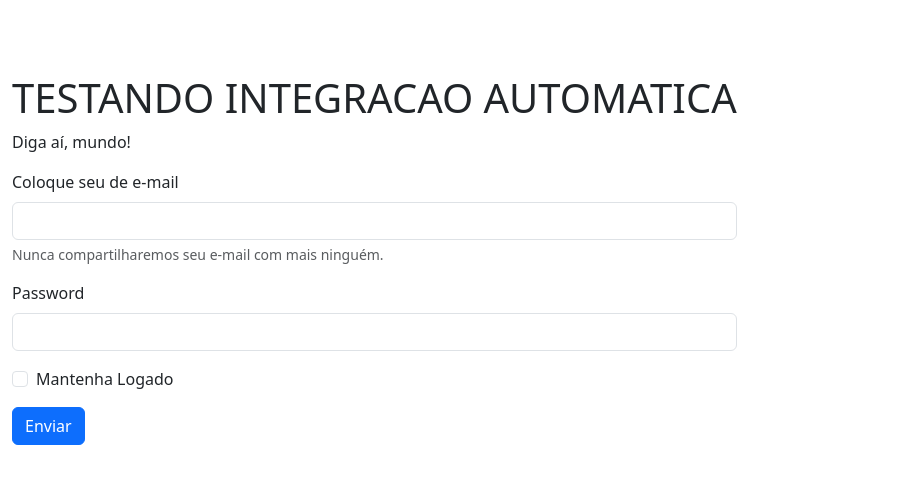
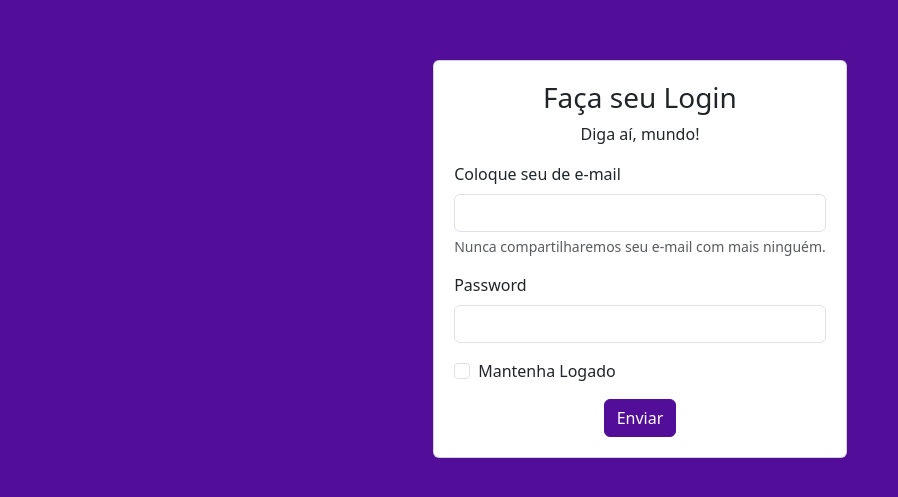
Before and after one commit to RoqueLeto/login, a React (Vite) app in the folder client/: page / in a window 1280 px wide. Shown: the part 141-638 px from the top of the page, without its empty margins (0-898 px from the left). Built offline with nearby package versions, Linux system fonts and the light colour scheme.

Commit message:
Configura CSS

```diff
--- a/client/src/App.jsx
+++ b/client/src/App.jsx
@@ -3,7 +3,8 @@ import React from "react";
 const App = () => {
   return (
     <div className="container">
-      <h1>TESTANDO INTEGRACAO AUTOMATICA</h1>
+      <div className="card">
+        <h3>Faça seu Login</h3>
         <p>Diga aí, mundo!</p>
         <form>
           <div className="mb-3">
@@ -40,10 +41,13 @@ const App = () => {
               Mantenha Logado
             </label>
           </div>
+            <div className="text-center">
               <button type="submit" className="btn btn-primary">
               Enviar
               </button>
+            </div>
         </form>
+      </div>
     </div>
   );
 };
--- a/client/src/index.css
+++ b/client/src/index.css
@@ -5,7 +5,8 @@
 
   color-scheme: light dark;
   color: rgba(255, 255, 255, 0.87);
-  background-color: #242424;
+  /*background-color: #242424;*/
+  background-color: rgb(83, 14, 153);
 
   font-synthesis: none;
   text-rendering: optimizeLegibility;
@@ -26,9 +27,11 @@ a:hover {
 body {
   margin: 0;
   display: flex;
+  justify-content: center;
   place-items: center;
   min-width: 320px;
   min-height: 100vh;
+  background-color: rgb(83, 14, 153) !important;
 }
 
 h1 {
@@ -38,17 +41,18 @@ h1 {
 
 button {
   border-radius: 8px;
-  border: 1px solid transparent;
+  border: 1px solid rgb(83, 14, 153) !important;
   padding: 0.6em 1.2em;
   font-size: 1em;
   font-weight: 500;
   font-family: inherit;
-  background-color: #1a1a1a;
+  background-color: rgb(83, 14, 153) !important;
   cursor: pointer;
   transition: border-color 0.25s;
 }
 button:hover {
   border-color: #646cff;
+  opacity: 0.8;
 }
 button:focus,
 button:focus-visible {
@@ -58,7 +62,8 @@ button:focus-visible {
 @media (prefers-color-scheme: light) {
   :root {
     color: #213547;
-    background-color: #ffffff;
+    background-color: rgb(83, 14, 153);
+    /*background-color: #ffffff;*/
   }
   a:hover {
     color: #747bff;
@@ -67,3 +72,9 @@ button:focus-visible {
     background-color: #f9f9f9;
   }
 }
+.card{
+  padding: 20px;
+
+}
+h3,p{text-align: center;
+}
```
Lines whose indentation alone changed are shown as unchanged.
